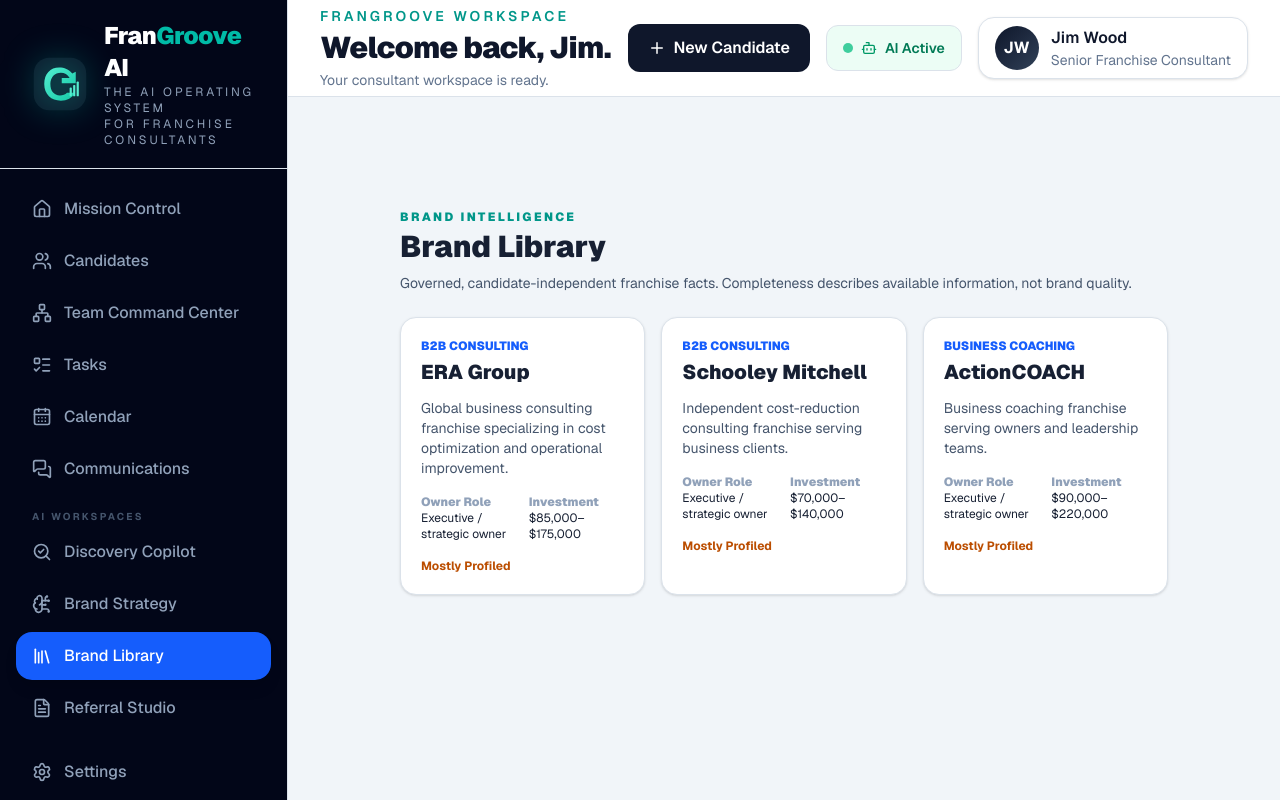
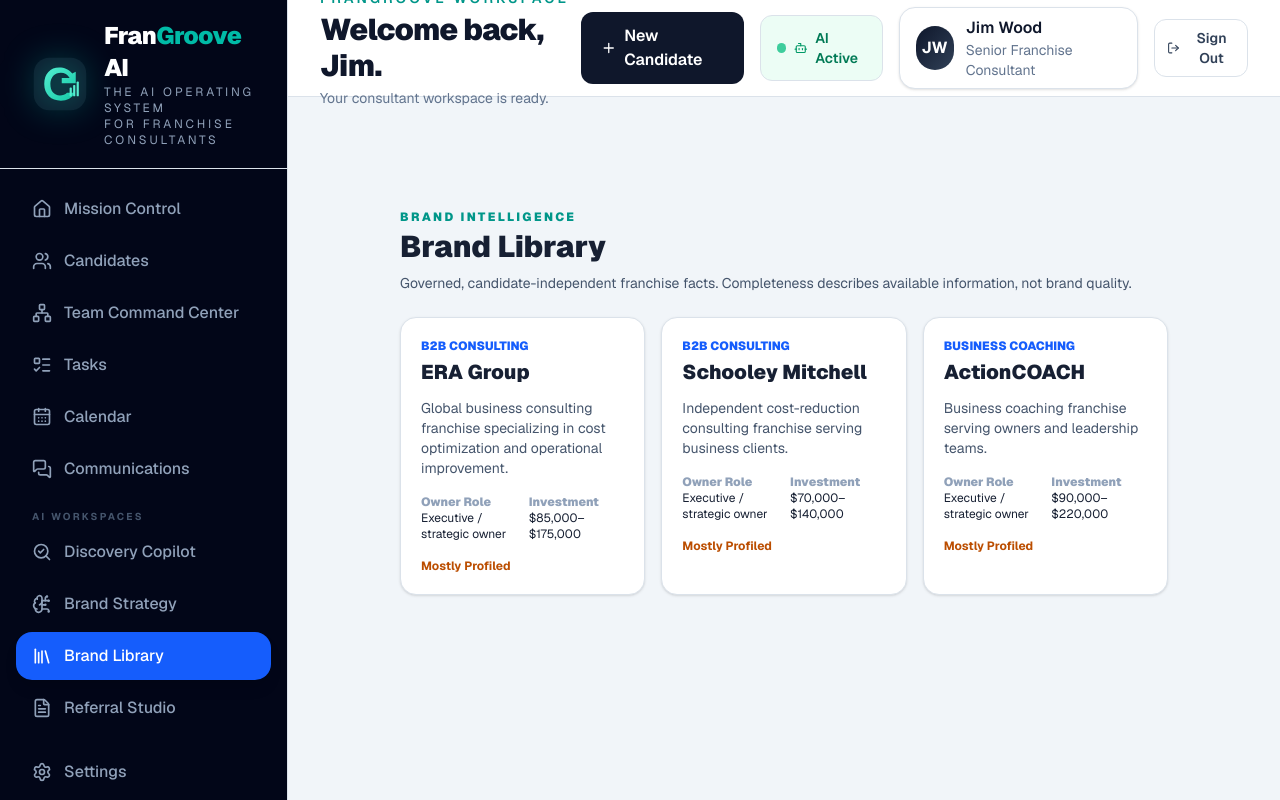
Before and after one commit to flapizza/franchiseready.ai, a Next.js app: page /crm/brands in a window 1280 px wide. Built offline with nearby package versions, Linux system fonts and the light colour scheme.

Commit message:
Add authenticated sign-out control

```diff
--- /dev/null
+++ b/feature/auth/components/sign-out-button.tsx
@@ -0,0 +1,41 @@
+"use client";
+
+import { LogOut } from "lucide-react";
+import { useActionState } from "react";
+
+import { signOut } from "@/feature/auth/actions/sign-out";
+import {
+  initialActionResult,
+  type ActionResult,
+} from "@/feature/auth/types/actions";
+
+async function submitSignOut(): Promise<ActionResult> {
+  return signOut();
+}
+
+export function SignOutButton() {
+  const [state, action, pending] = useActionState(
+    submitSignOut,
+    initialActionResult,
+  );
+
+  return (
+    <form action={action} className="flex flex-col items-end gap-1.5">
+      <button
+        type="submit"
+        disabled={pending}
+        aria-describedby={state.status === "error" ? "sign-out-error" : undefined}
+        className="inline-flex min-h-10 items-center gap-2 rounded-xl border border-slate-200 bg-white px-3 py-2 text-sm font-semibold text-slate-700 transition hover:border-slate-300 hover:bg-slate-50 focus-visible:outline-none focus-visible:ring-2 focus-visible:ring-teal-600 focus-visible:ring-offset-2 disabled:cursor-not-allowed disabled:opacity-60"
+      >
+        <LogOut aria-hidden="true" size={16} />
+        {pending ? "Signing Out..." : "Sign Out"}
+      </button>
+
+      {state.status === "error" && (
+        <p id="sign-out-error" role="alert" className="max-w-52 text-right text-xs text-red-700">
+          {state.message}
+        </p>
+      )}
+    </form>
+  );
+}
--- a/feature/layout/components/TopBar.tsx
+++ b/feature/layout/components/TopBar.tsx
@@ -6,6 +6,7 @@
 } from "lucide-react";
 import Link from "next/link";
 import { usePathname } from "next/navigation";
+import { SignOutButton } from "@/feature/auth/components/sign-out-button";
 import { demoConsultant } from "@/feature/demo/data/demoConsultant";
 
 export function TopBar() {
@@ -111,6 +112,8 @@
 
           </div>
 
+          <SignOutButton />
+
         </div>
 
       </div>
```
Also changed, not shown: 2 other files (tests, documents, lock files or other folders).
